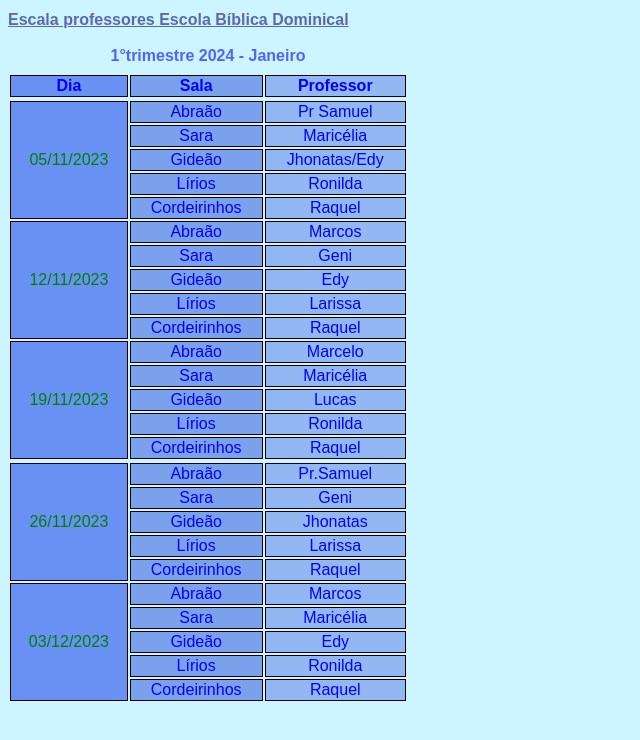
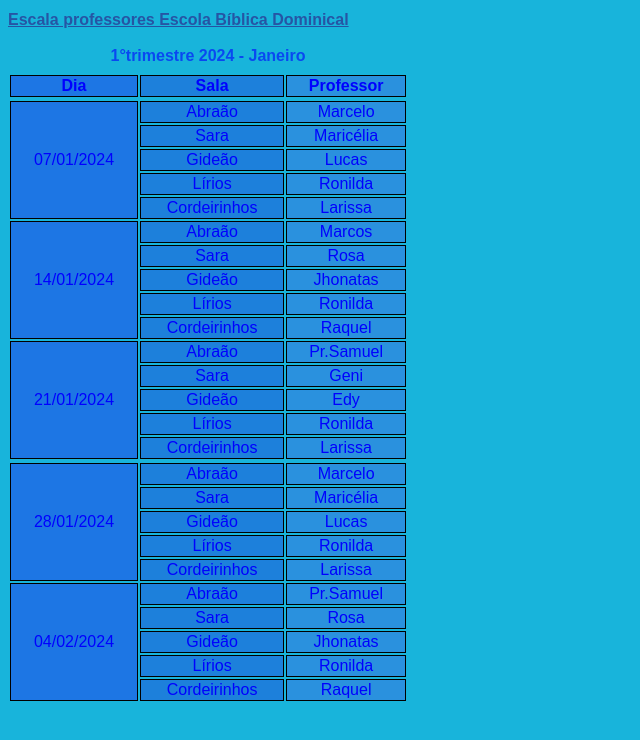
Before and after one commit to JhonatasMelo/EBD, a plain HTML site: page index.html in a window 1280 px wide. Shown: the whole page, without its empty margins (0-640 px from the left). Drawn offline with Linux system fonts and the light colour scheme.

Commit message:
escala atualização

```diff
--- a/index.html
+++ b/index.html
@@ -12,7 +12,7 @@
         body {
 
             font-family: Arial, Helvetica, sans-serif;
-            background-color: rgb(205, 245, 255);
+            background-color: rgb(24, 180, 219);
             color: black;
 
 
@@ -28,7 +28,7 @@
 
         td.data {
 
-            color: green;
+            color: blue;
 
         }
 
@@ -96,49 +96,7 @@
         <tr>
 
         <tr>
-            <td scope="col" rowspan="5" class="data">05/11/2023</td>
-            <td>Abraão</td>
-            <td>Pr Samuel</td>
-        </tr>
-        <tr>
-            <td>Sara</td>
-            <td>Maricélia</td>
-        </tr>
-        <tr>
-            <td>Gideão</td>
-            <td>Jhonatas/Edy</td>
-        </tr>
-        <tr>
-            <td>Lírios</td>
-            <td>Ronilda</td>
-        </tr>
-        <tr>
-            <td>Cordeirinhos</td>
-            <td>Raquel</td>
-        </tr>
-        <tr>
-            <td scope="row" rowspan="5" class="data">12/11/2023</td>
-            <td>Abraão</td>
-            <td>Marcos</td>
-        </tr>
-        <tr>
-            <td>Sara</td>
-            <td>Geni</td>
-        </tr>
-        <tr>
-            <td>Gideão</td>
-            <td>Edy</td>
-        </tr>
-        <tr>
-            <td>Lírios</td>
-            <td>Larissa</td>
-        </tr>
-        <tr>
-            <td>Cordeirinhos</td>
-            <td>Raquel</td>
-        </tr>
-        <tr>
-            <td scope="row" rowspan="5" class="data">19/11/2023</td>
+            <td scope="col" rowspan="5" class="data">07/01/2024</td>
             <td>Abraão</td>
             <td>Marcelo</td>
         </tr>
@@ -156,11 +114,31 @@
         </tr>
         <tr>
             <td>Cordeirinhos</td>
+            <td>Larissa</td>
+        </tr>
+        <tr>
+            <td scope="row" rowspan="5" class="data">14/01/2024</td>
+            <td>Abraão</td>
+            <td>Marcos</td>
+        </tr>
+        <tr>
+            <td>Sara</td>
+            <td>Rosa</td>
+        </tr>
+        <tr>
+            <td>Gideão</td>
+            <td>Jhonatas</td>
+        </tr>
+        <tr>
+            <td>Lírios</td>
+            <td>Ronilda</td>
+        </tr>
+        <tr>
+            <td>Cordeirinhos</td>
             <td>Raquel</td>
         </tr>
         <tr>
-            <tr>
-                <td scope="row" rowspan="5" class="data">26/11/2023</td>
+            <td scope="row" rowspan="5" class="data">21/01/2024</td>
             <td>Abraão</td>
             <td>Pr.Samuel</td>
         </tr>
@@ -170,20 +148,21 @@
         </tr>
         <tr>
             <td>Gideão</td>
-                <td>Jhonatas</td>
+            <td>Edy</td>
         </tr>
         <tr>
             <td>Lírios</td>
+            <td>Ronilda</td>
+        </tr>
+        <tr>
+            <td>Cordeirinhos</td>
             <td>Larissa</td>
         </tr>
         <tr>
-                <td>Cordeirinhos</td>
-                <td>Raquel</td>
-            </tr>
             <tr>
-                <td scope="row" rowspan="5" class="data">03/12/2023</td>
+                <td scope="row" rowspan="5" class="data">28/01/2024</td>
                 <td>Abraão</td>
-                <td>Marcos</td>
+                <td>Marcelo</td>
             </tr>
             <tr>
                 <td>Sara</td>
@@ -191,7 +170,28 @@
             </tr>
             <tr>
                 <td>Gideão</td>
-                <td>Edy</td>
+                <td>Lucas</td>
+            </tr>
+            <tr>
+                <td>Lírios</td>
+                <td>Ronilda</td>
+            </tr>
+            <tr>
+                <td>Cordeirinhos</td>
+                <td>Larissa</td>
+            </tr>
+            <tr>
+                <td scope="row" rowspan="5" class="data">04/02/2024</td>
+                <td>Abraão</td>
+                <td>Pr.Samuel</td>
+            </tr>
+            <tr>
+                <td>Sara</td>
+                <td>Rosa</td>
+            </tr>
+            <tr>
+                <td>Gideão</td>
+                <td>Jhonatas</td>
             </tr>
             <tr>
                 <td>Lírios</td>
```
Lines whose indentation alone changed are shown as unchanged.
